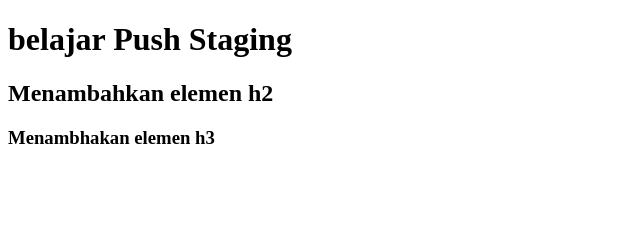
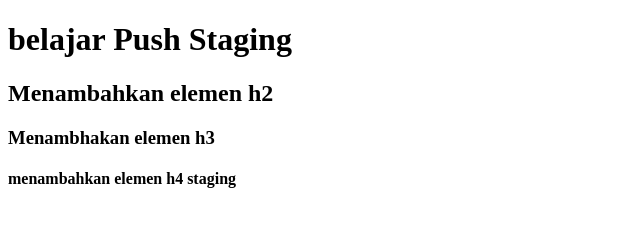
Before and after one commit to hubbil3372/belajar-niomic, a plain HTML site: page header.html in a window 1280 px wide. Shown: the whole page, without its empty margins (0-640 px from the left). Drawn offline with Linux system fonts and the light colour scheme.

Commit message:
menambahkan elemen h4

```diff
--- a/header.html
+++ b/header.html
@@ -12,6 +12,7 @@
   <h1>belajar Push Staging</h1>
   <h2>Menambahkan elemen h2</h2>
   <h3>Menambhakan elemen h3</h3>
+  <h4>menambahkan elemen h4 staging</h4>
 </body>
 
 </html>
```
